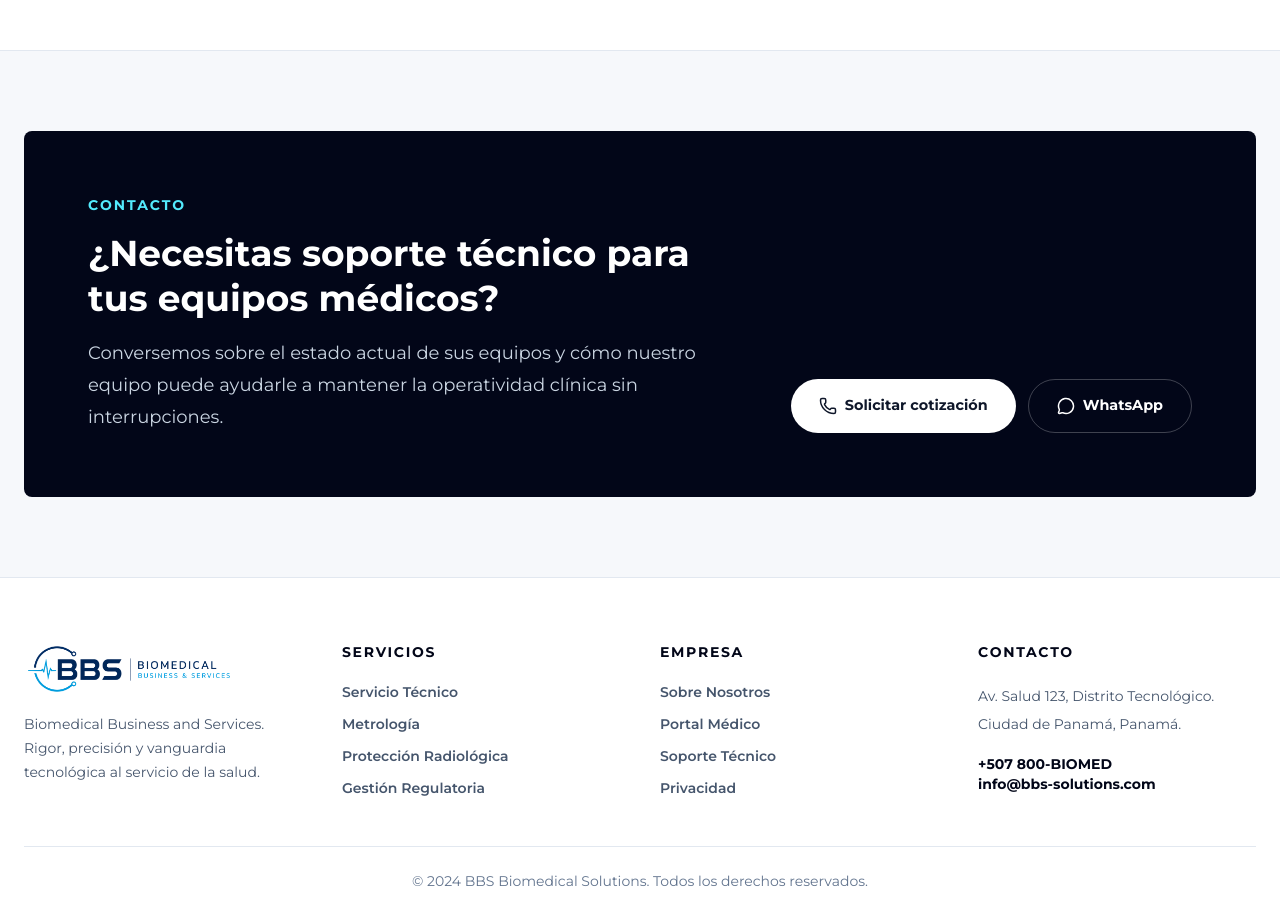
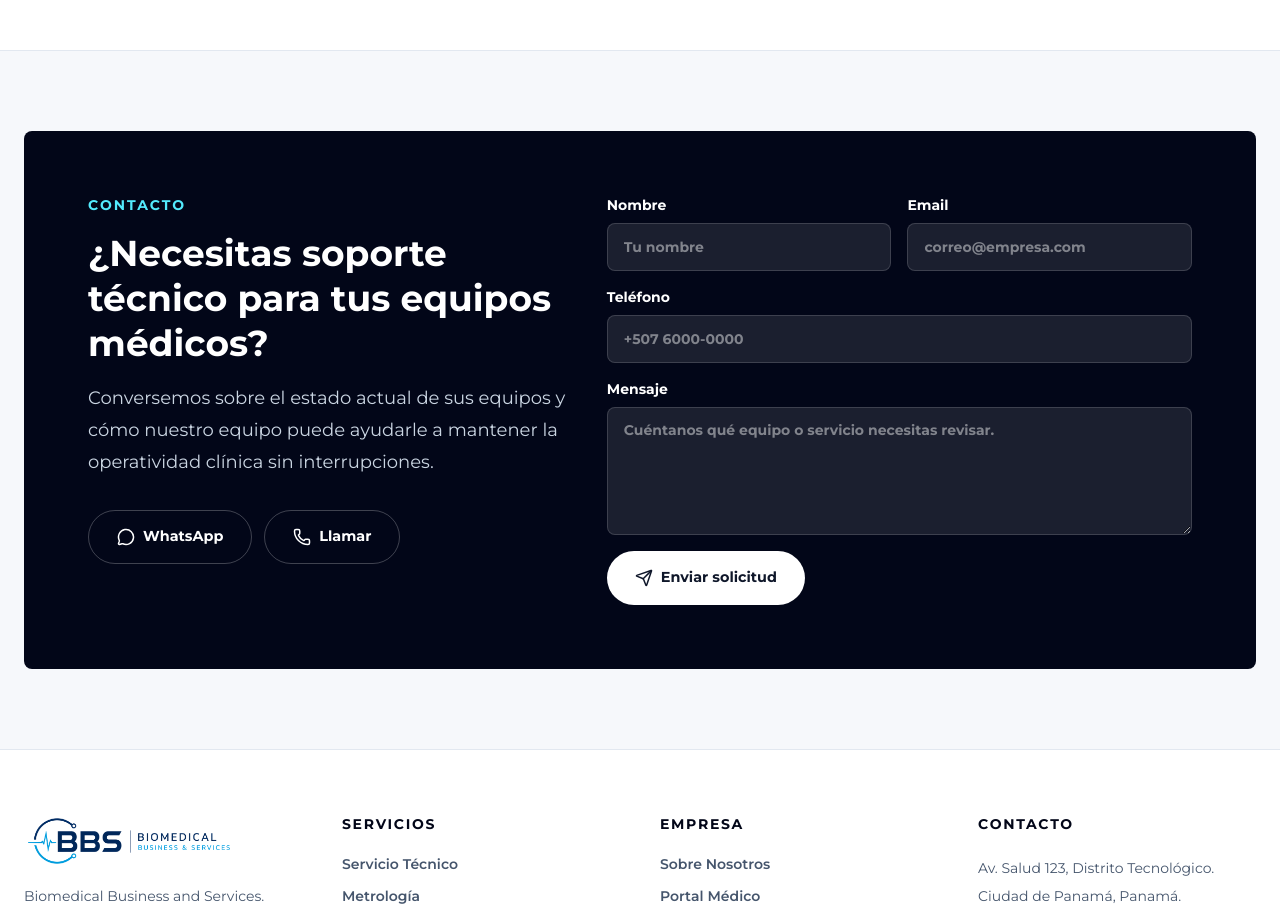
Before and after one commit to edwin00741-cell/bbsbiomedical, a Next.js app: page / in a window 1280 px wide. Shown: the part 3220-4132 px from the top of the page. Built offline with nearby package versions, Linux system fonts and the light colour scheme; no server answers.

Commit message:
Add contact form and analytics

```diff
--- /dev/null
+++ b/app/api/contact/route.ts
@@ -0,0 +1,55 @@
+import { NextResponse } from "next/server";
+import { Resend } from "resend";
+
+type ContactPayload = {
+  name?: string;
+  email?: string;
+  phone?: string;
+  message?: string;
+};
+
+const resendApiKey = process.env.RESEND_API_KEY;
+const contactToEmail = process.env.CONTACT_TO_EMAIL;
+const resendFromEmail =
+  process.env.RESEND_FROM_EMAIL || "BBS Biomedical <onboarding@resend.dev>";
+
+export async function POST(request: Request) {
+  const payload = (await request.json()) as ContactPayload;
+  const name = payload.name?.trim();
+  const email = payload.email?.trim();
+  const phone = payload.phone?.trim();
+  const message = payload.message?.trim();
+
+  if (!name || !email || !message) {
+    return NextResponse.json(
+      { message: "Nombre, email y mensaje son requeridos." },
+      { status: 400 },
+    );
+  }
+
+  if (!resendApiKey || !contactToEmail) {
+    return NextResponse.json(
+      { message: "Formulario no configurado todavía." },
+      { status: 503 },
+    );
+  }
+
+  const resend = new Resend(resendApiKey);
+
+  await resend.emails.send({
+    from: resendFromEmail,
+    to: contactToEmail,
+    replyTo: email,
+    subject: `Nueva solicitud web de ${name}`,
+    text: [
+      `Nombre: ${name}`,
+      `Email: ${email}`,
+      `Teléfono: ${phone || "No indicado"}`,
+      "",
+      "Mensaje:",
+      message,
+    ].join("\n"),
+  });
+
+  return NextResponse.json({ message: "Mensaje enviado." });
+}
--- a/app/components.tsx
+++ b/app/components.tsx
@@ -14,6 +14,7 @@ import {
   Stethoscope,
   Wrench,
 } from "lucide-react";
+import { ContactForm } from "./contact-form";
 
 type HeroProps = {
   eyebrow: string;
@@ -299,7 +300,7 @@ export function CTA({
 }) {
   return (
     <section className="px-6 py-20" id="contacto">
-      <div className="mx-auto grid max-w-7xl gap-8 rounded-[8px] bg-slate-950 p-8 text-white md:grid-cols-[1fr_auto] md:items-end lg:p-16">
+      <div className="mx-auto grid max-w-7xl gap-10 rounded-[8px] bg-slate-950 p-8 text-white lg:grid-cols-[0.9fr_1.1fr] lg:p-16">
         <div>
           <p className="text-sm font-black uppercase tracking-[0.14em] text-cyan-300">
             Contacto
@@ -310,15 +311,16 @@ export function CTA({
           <p className="mt-4 max-w-2xl text-lg leading-8 text-slate-300">
             {description}
           </p>
+          <div className="mt-8 flex flex-col gap-3 sm:flex-row">
+            <Link className="btn-outline-dark" href="https://wa.me/507800246633">
+              <MessageCircle size={18} /> WhatsApp
+            </Link>
+            <Link className="btn-outline-dark" href="tel:+507800246633">
+              <Phone size={18} /> Llamar
+            </Link>
+          </div>
         </div>
-        <div className="flex flex-col gap-3 sm:flex-row">
-          <Link className="btn-light" href="mailto:info@bbs-solutions.com">
-            <Phone size={18} /> Solicitar cotización
-          </Link>
-          <Link className="btn-outline-dark" href="https://wa.me/507800246633">
-            <MessageCircle size={18} /> WhatsApp
-          </Link>
-        </div>
+        <ContactForm />
       </div>
     </section>
   );
--- /dev/null
+++ b/app/contact-form.tsx
@@ -0,0 +1,106 @@
+"use client";
+
+import { useState } from "react";
+import { Send } from "lucide-react";
+
+type Status = "idle" | "loading" | "success" | "error";
+
+export function ContactForm() {
+  const [status, setStatus] = useState<Status>("idle");
+  const [message, setMessage] = useState("");
+
+  async function handleSubmit(event: React.FormEvent<HTMLFormElement>) {
+    event.preventDefault();
+    setStatus("loading");
+    setMessage("");
+
+    const form = event.currentTarget;
+    const data = Object.fromEntries(new FormData(form));
+
+    try {
+      const response = await fetch("/api/contact", {
+        method: "POST",
+        headers: { "Content-Type": "application/json" },
+        body: JSON.stringify(data),
+      });
+      const result = (await response.json()) as { message?: string };
+
+      if (!response.ok) {
+        throw new Error(result.message || "No se pudo enviar el formulario.");
+      }
+
+      form.reset();
+      setStatus("success");
+      setMessage("Mensaje enviado. Te contactaremos pronto.");
+    } catch (error) {
+      setStatus("error");
+      setMessage(
+        error instanceof Error
+          ? error.message
+          : "No se pudo enviar el formulario.",
+      );
+    }
+  }
+
+  return (
+    <form className="grid gap-4" onSubmit={handleSubmit}>
+      <div className="grid gap-4 sm:grid-cols-2">
+        <label className="grid gap-2 text-sm font-bold text-white">
+          Nombre
+          <input
+            className="h-12 rounded-[8px] border border-white/15 bg-white/10 px-4 text-white outline-none transition placeholder:text-white/45 focus:border-cyan-300"
+            name="name"
+            placeholder="Tu nombre"
+            required
+            type="text"
+          />
+        </label>
+        <label className="grid gap-2 text-sm font-bold text-white">
+          Email
+          <input
+            className="h-12 rounded-[8px] border border-white/15 bg-white/10 px-4 text-white outline-none transition placeholder:text-white/45 focus:border-cyan-300"
+            name="email"
+            placeholder="correo@empresa.com"
+            required
+            type="email"
+          />
+        </label>
+      </div>
+      <label className="grid gap-2 text-sm font-bold text-white">
+        Teléfono
+        <input
+          className="h-12 rounded-[8px] border border-white/15 bg-white/10 px-4 text-white outline-none transition placeholder:text-white/45 focus:border-cyan-300"
+          name="phone"
+          placeholder="+507 6000-0000"
+          type="tel"
+        />
+      </label>
+      <label className="grid gap-2 text-sm font-bold text-white">
+        Mensaje
+        <textarea
+          className="min-h-32 rounded-[8px] border border-white/15 bg-white/10 px-4 py-3 text-white outline-none transition placeholder:text-white/45 focus:border-cyan-300"
+          name="message"
+          placeholder="Cuéntanos qué equipo o servicio necesitas revisar."
+          required
+        />
+      </label>
+      <button
+        className="btn-light w-fit disabled:cursor-not-allowed disabled:opacity-60"
+        disabled={status === "loading"}
+        type="submit"
+      >
+        <Send size={18} />
+        {status === "loading" ? "Enviando..." : "Enviar solicitud"}
+      </button>
+      {message ? (
+        <p
+          className={`text-sm font-bold ${
+            status === "success" ? "text-cyan-200" : "text-red-200"
+          }`}
+        >
+          {message}
+        </p>
+      ) : null}
+    </form>
+  );
+}
--- a/app/layout.tsx
+++ b/app/layout.tsx
@@ -1,8 +1,11 @@
 import type { Metadata } from "next";
+import Script from "next/script";
 import "@fontsource/montserrat/400.css";
 import "@fontsource/montserrat/500.css";
 import "@fontsource/montserrat/600.css";
 import "@fontsource/montserrat/700.css";
+import { Analytics } from "@vercel/analytics/next";
+import { SpeedInsights } from "@vercel/speed-insights/next";
 import "./globals.css";
 
 export const metadata: Metadata = {
@@ -20,9 +23,53 @@ export default function RootLayout({
 }: Readonly<{
   children: React.ReactNode;
 }>) {
+  const gaId = process.env.NEXT_PUBLIC_GA_ID;
+  const gtmId = process.env.NEXT_PUBLIC_GTM_ID;
+
   return (
     <html lang="es">
-      <body>{children}</body>
+      <body>
+        {gtmId ? (
+          <noscript>
+            <iframe
+              height="0"
+              src={`https://www.googletagmanager.com/ns.html?id=${gtmId}`}
+              style={{ display: "none", visibility: "hidden" }}
+              width="0"
+            />
+          </noscript>
+        ) : null}
+        {children}
+        <Analytics />
+        <SpeedInsights />
+        {gtmId ? (
+          <Script id="google-tag-manager" strategy="afterInteractive">
+            {`
+              (function(w,d,s,l,i){w[l]=w[l]||[];w[l].push({'gtm.start':
+              new Date().getTime(),event:'gtm.js'});var f=d.getElementsByTagName(s)[0],
+              j=d.createElement(s),dl=l!='dataLayer'?'&l='+l:'';j.async=true;j.src=
+              'https://www.googletagmanager.com/gtm.js?id='+i+dl;f.parentNode.insertBefore(j,f);
+              })(window,document,'script','dataLayer','${gtmId}');
+            `}
+          </Script>
+        ) : null}
+        {gaId ? (
+          <>
+            <Script
+              src={`https://www.googletagmanager.com/gtag/js?id=${gaId}`}
+              strategy="afterInteractive"
+            />
+            <Script id="google-analytics" strategy="afterInteractive">
+              {`
+                window.dataLayer = window.dataLayer || [];
+                function gtag(){dataLayer.push(arguments);}
+                gtag('js', new Date());
+                gtag('config', '${gaId}');
+              `}
+            </Script>
+          </>
+        ) : null}
+      </body>
     </html>
   );
 }
--- a/package.json
+++ b/package.json
@@ -10,10 +10,13 @@
   },
   "dependencies": {
     "@fontsource/montserrat": "^5.2.8",
+    "@vercel/analytics": "^2.0.1",
+    "@vercel/speed-insights": "^2.0.0",
     "lucide-react": "^1.23.0",
     "next": "latest",
     "react": "latest",
-    "react-dom": "latest"
+    "react-dom": "latest",
+    "resend": "^6.16.0"
   },
   "devDependencies": {
     "@tailwindcss/postcss": "latest",
```
Also changed, not shown: 2 other files (tests, documents, lock files or other folders).
